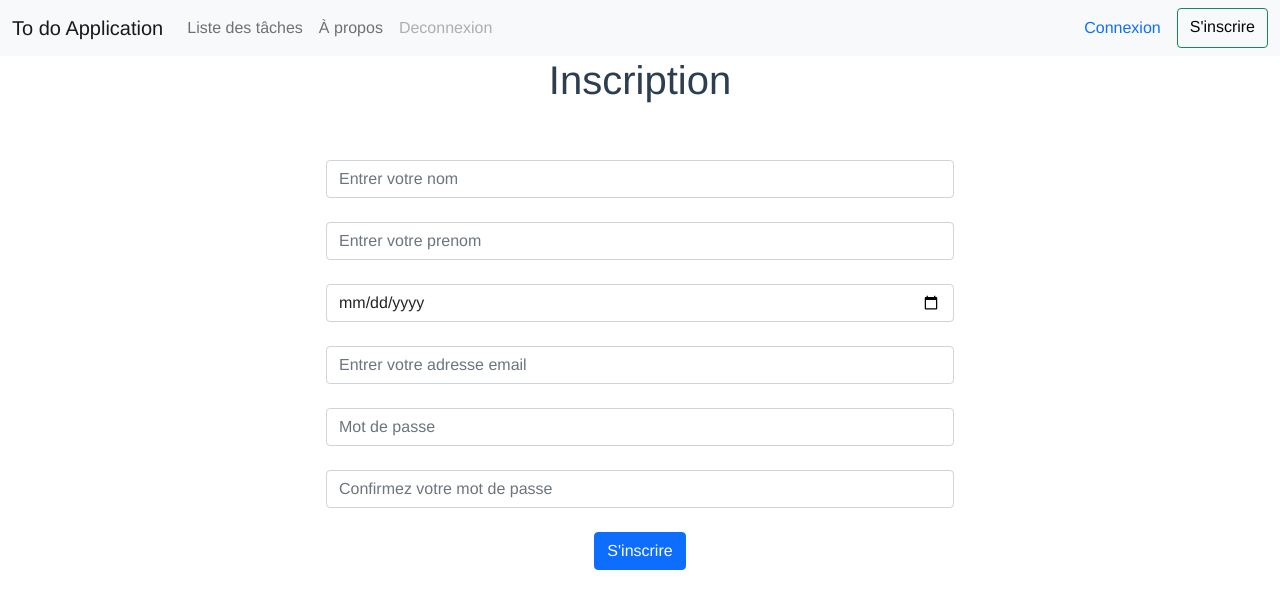
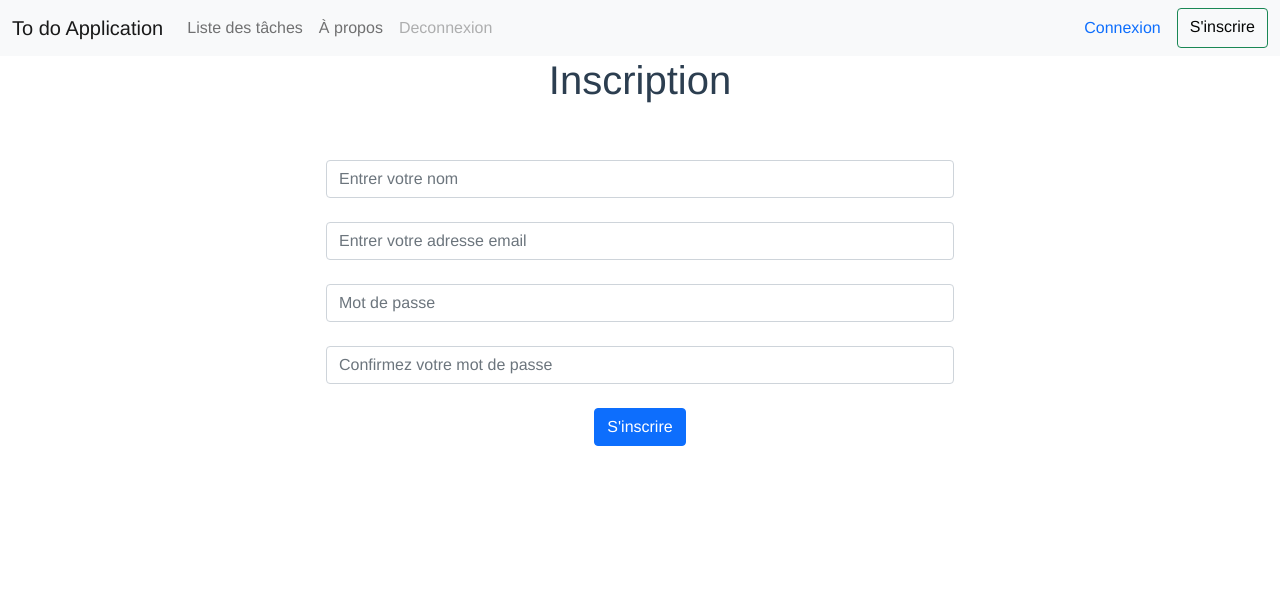
Before and after one commit to adlina1/todo_app, a Vue app: page /#/inscription in a window 1280 px wide. Shown: the top 608 px of the page. Built offline with nearby package versions, Linux system fonts and the light colour scheme.

Commit message:
Correction axios

```diff
--- a/src/components/Connexion.vue
+++ b/src/components/Connexion.vue
@@ -49,7 +49,6 @@
 </template>
 
 <script>
-import axios from 'axios';
 export default {
     name : 'connexion',
     data(){
@@ -59,15 +58,7 @@ export default {
              password : ""
            }
         }
-    },
-    created(){
-        axios
-        .get('http://138.68.74.39/api/login?email=toto@toto.com&password=totototo')
-        .then(response => {
-            console.log(response)
-        })
     }
-
 }
 </script>
 
--- a/src/components/Inscription.vue
+++ b/src/components/Inscription.vue
@@ -8,7 +8,7 @@
       <div class="col-md-3"></div>
       <div class="col-md-6">
         <form>
-          <!-- nom -->
+          <!-- user -->
           <div class="form-group">
             <input
               type="text"
@@ -20,30 +20,7 @@
             />
           </div>
           <br />
-          <!-- prenom -->
-          <div class="form-group">
-            <input
-              type="text"
-              class="form-control"
-              id="prenom"
-              required
-              v-model="prenom"
-              placeholder="Entrer votre prenom "
-            />
-          </div>
-          <br />
-          <!-- date de naissance -->
-          <div class="form-group">
-            <input
-              type="date"
-              class="form-control"
-              id="dateNaisse"
-              required
-              v-model="dateNaisse"
-              placeholder="Votre date de naissance "
-            />
-          </div>
-          <br />
+
           <!-- email -->
 
           <div class="form-group">
@@ -108,9 +85,7 @@ export default {
   name: "inscription",
   data() {
     return {
-      nom: "",
-      prenom: "",
-      dateNaisse: "",
+      user: "",
       email: "",
       motDePasse: "",
       cfr_motDePasse: ""
--- a/src/components/Todo.vue
+++ b/src/components/Todo.vue
@@ -10,23 +10,12 @@
 </template>
 
 <script>
-import axios from 'axios'
 export default {
     name : 'lesTaches',
     data(){
         return {
             allArticles: []
         }
-    },
-    created(){
-        axios
-        .get('https://jsonplaceholder.typicode.com/posts')
-        .then(response => {
-            console.log(response)
-            // for(const article of response.data){
-            //     this.allArticles.push(article)
-            // }
-        })
     }
 
 }
```
